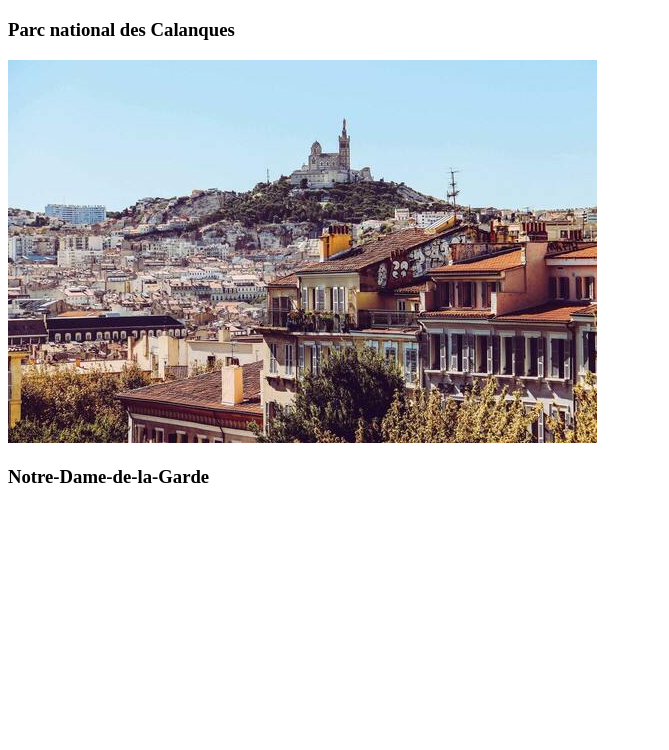
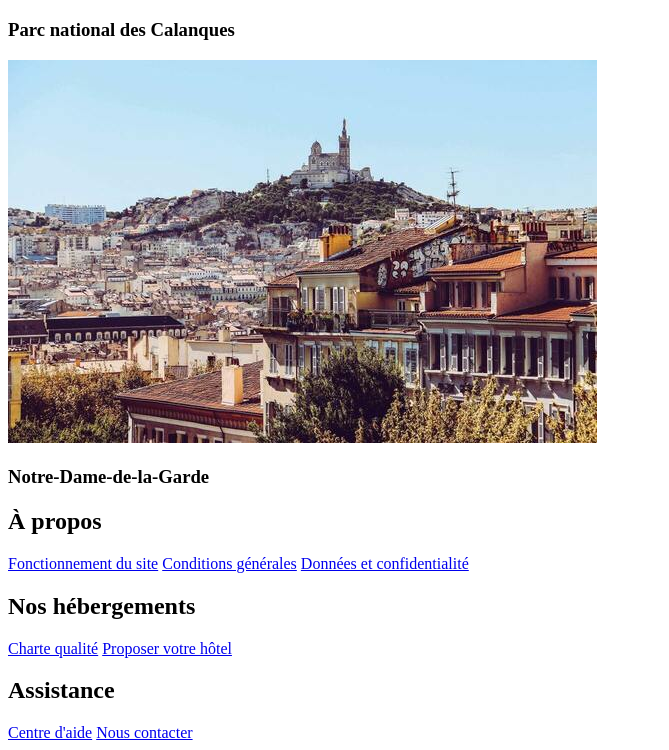
Before and after one commit to fbedouet/OC-Project_2, a plain HTML site: page index.html in a window 1280 px wide. Shown: the part 6217-6967 px from the top of the page, without its empty margins (0-669 px from the left). Before the commit the page ends 6724 px from the top, so only its background shows below. Drawn offline with Linux system fonts and the light colour scheme.

Commit message:
html footer realised

```diff
--- a/index.html
+++ b/index.html
@@ -175,7 +175,22 @@
             </section>
         </main>
         <footer>
-
+            <div>
+                <h2>À propos</h2>
+                <a href="#">Fonctionnement du site</a>
+                <a href="#">Conditions générales</a>
+                <a href="#">Données et confidentialité</a>
+            </div>
+            <div>
+                <h2>Nos hébergements</h2>
+                <a href="#">Charte qualité</a>
+                <a href="#">Proposer votre hôtel</a>
+            </div>
+            <div>
+                <h2>Assistance</h2>
+                <a href="#">Centre d'aide</a>
+                <a href="#">Nous contacter</a>
+            </div>
         </footer>
     </body>
 </html>
```
